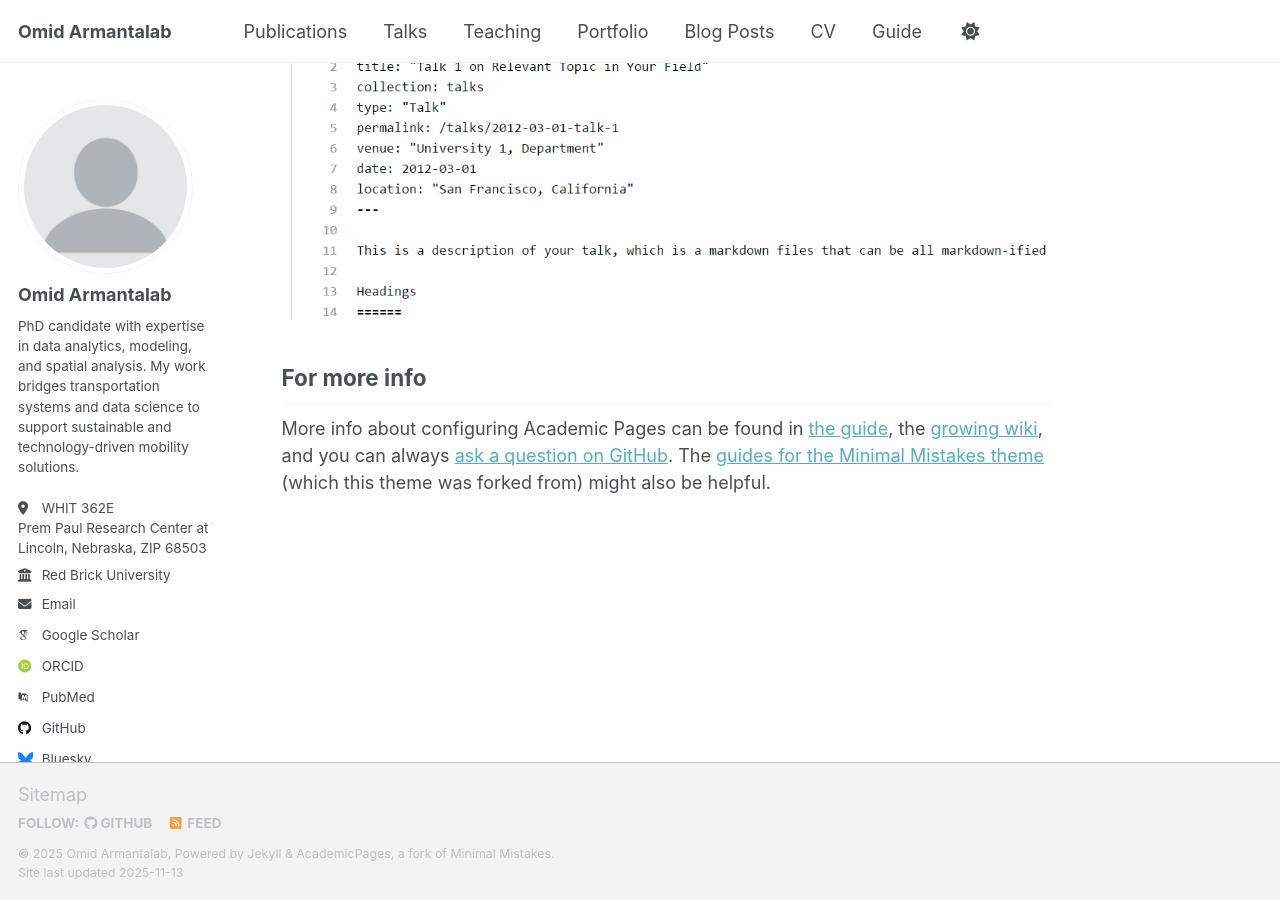
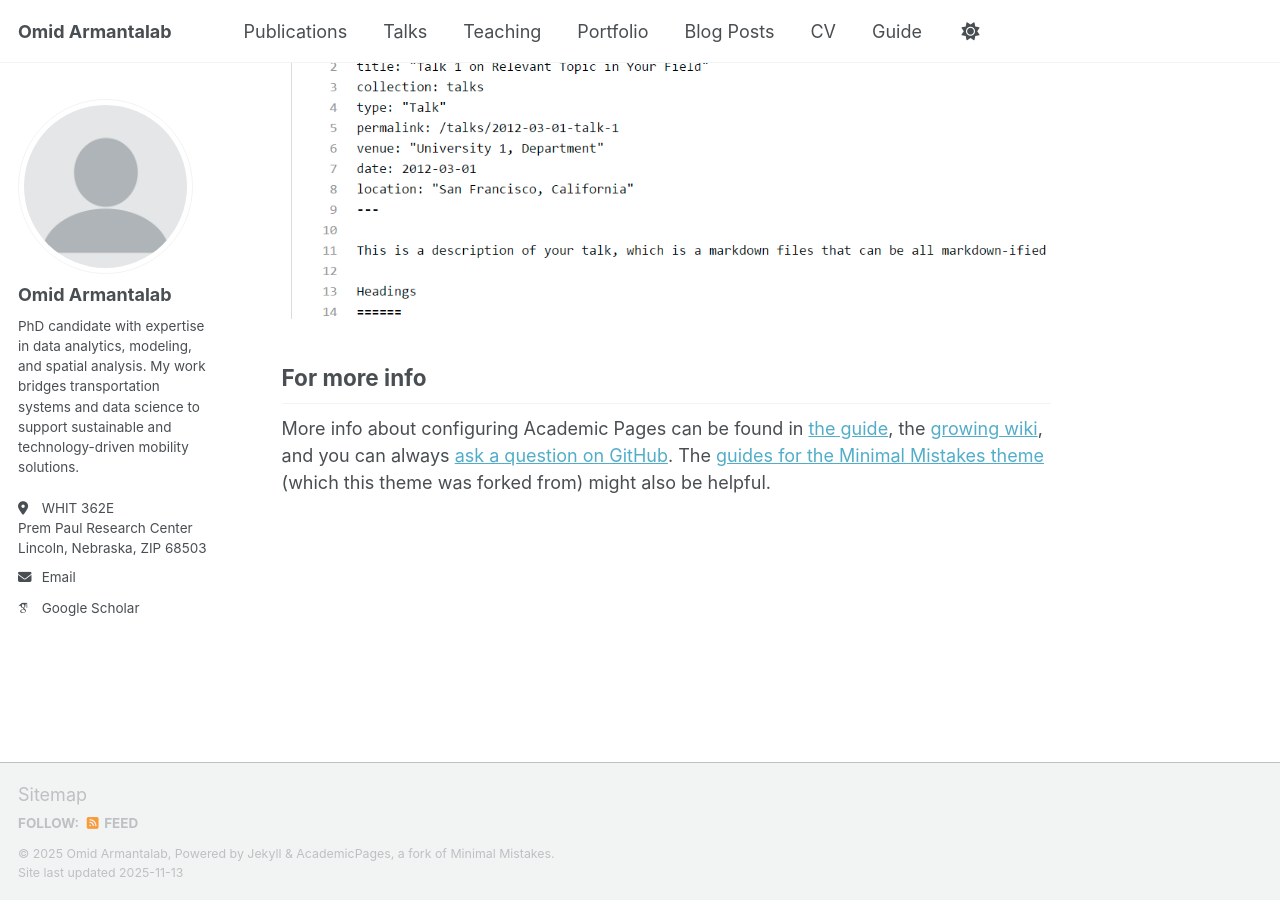
Before and after one commit to oarmantalab/oarmantalab.github.io, a Jekyll site: the page built from _pages/about.md, in a window 1280 px wide and 900 px high, scrolled down 2880 px. Built offline with Jekyll 4.4.1, drawn with Linux system fonts in a browser that asks for light colours; some web fonts are replaced; a script that is not in the unit is left out.

Commit message:
Update _config.yml

```diff
--- a/_config.yml
+++ b/_config.yml
@@ -27,20 +27,20 @@ author:
   name             : "Omid Armantalab"
   pronouns         : # example: "she/her"
   bio              : "PhD candidate with expertise in data analytics, modeling, and spatial analysis. My work bridges transportation systems and data science to support sustainable and technology-driven mobility solutions."
-  location         : "WHIT 362E<br>Prem Paul Research Center at Whittier School<br>Lincoln, Nebraska, ZIP 68503"
-  employer         : "Red Brick University"
+  location         : "WHIT 362E<br>Prem Paul Research Center<br>Lincoln, Nebraska, ZIP 68503"
+  employer         : #"Red Brick University"
   uri              : # URL
-  email            : "none@example.org"
+  email            : "oarmantalab2@unl.edu"
 
   # Academic websites
   academia         : # URL
   arxiv            : # URL - Update with the correct link to your profile
-  googlescholar    : "https://scholar.google.com/citations?user=PS_CX0AAAAAJ"
+  googlescholar    : "https://scholar.google.com/citations?user=WrGMhSIAAAAJ&hl=en"
   inspire-hep      : # URL
   impactstory      : # URL
-  orcid            : "https://orcid.org/yourorcidurl"
+  orcid            : #"https://orcid.org/yourorcidurl"
   semantic         : # URL
-  pubmed           : "https://www.ncbi.nlm.nih.gov/pubmed/?term=john+snow"
+  pubmed           : #"https://www.ncbi.nlm.nih.gov/pubmed/?term=john+snow"
   researchgate     : # URL
   scopus           : # URL
 
@@ -48,13 +48,13 @@ author:
   bitbucket        : # Username - Update with your username on the site
   codepen          : # Username
   dribbble         : # Username
-  github           : "academicpages"
+  github           : #"academicpages"
   kaggle           : # Username
   stackoverflow    : # User number or user number and name (i.e., use "1" or "1/jeff-atwood")
 
   # Social media
   artstation       : # Username
-  bluesky          : "bsky.app" # Replace this with you Bluesky username
+  bluesky          : #"bsky.app" # Replace this with you Bluesky username
   facebook         : # Username
   flickr           : # Username
   foursquare       : # Username
```
